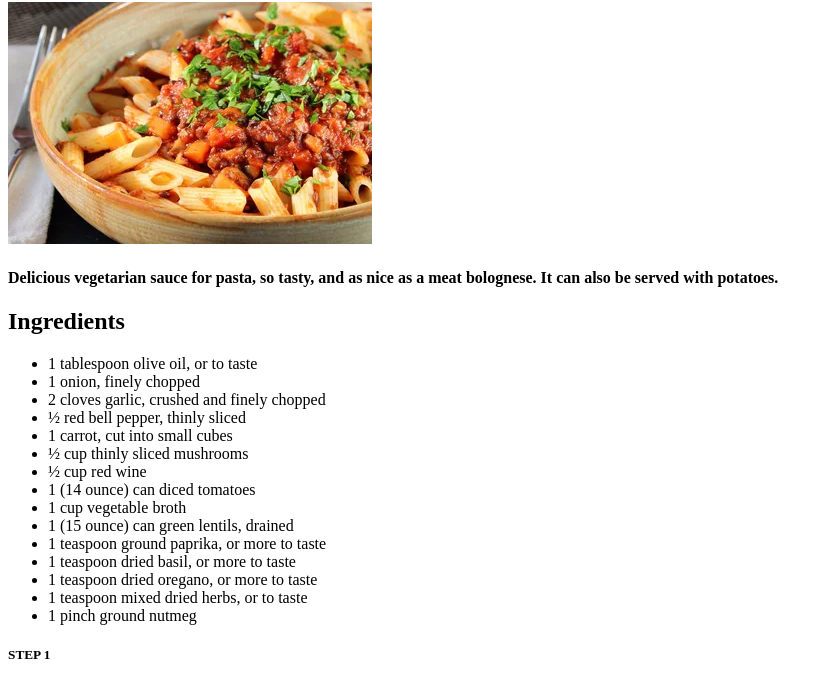
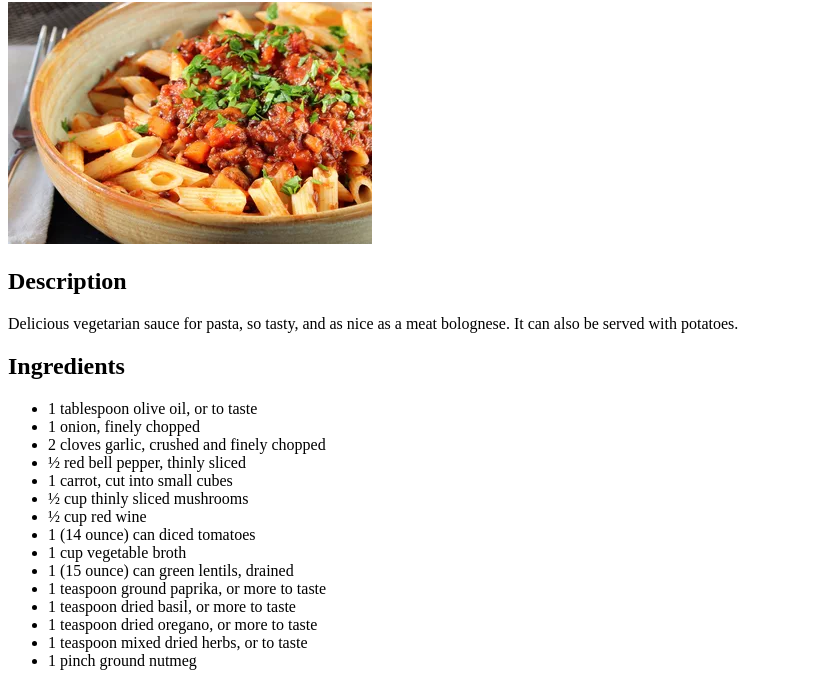
Before and after one commit to bagwuel/odin-recipes, a plain HTML site: page recipes/lentil-Bolognese.html in a window 1280 px wide. Shown: the part 78-761 px from the top of the page, without its empty margins (0-833 px from the left). Drawn offline with Linux system fonts and the light colour scheme.

Commit message:
Add a description
add a description header in an h2 tag and put the description paragraph
in a p tag

```diff
--- a/recipes/lentil-Bolognese.html
+++ b/recipes/lentil-Bolognese.html
@@ -9,7 +9,8 @@
 <body>
     <h1>Lentil Bolognese</h1>
     <img src="../images/lentil-bolognese.webp" alt="lentil-Bolognese">
-    <h4>Delicious vegetarian sauce for pasta, so tasty, and as nice as a meat bolognese. It can also be served with potatoes.</h4>
+    <h2>Description</h2>
+    <p>Delicious vegetarian sauce for pasta, so tasty, and as nice as a meat bolognese. It can also be served with potatoes.</p>
     <h2>Ingredients</h2>
     <ul>
         <li>1 tablespoon olive oil, or to taste</li>
```
